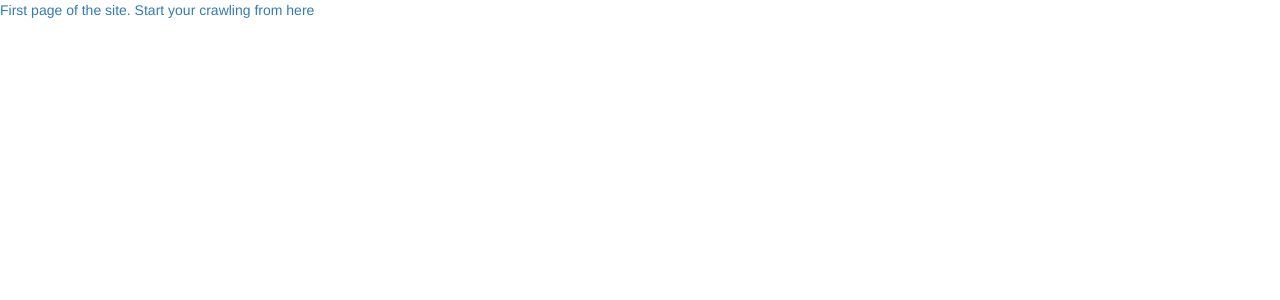
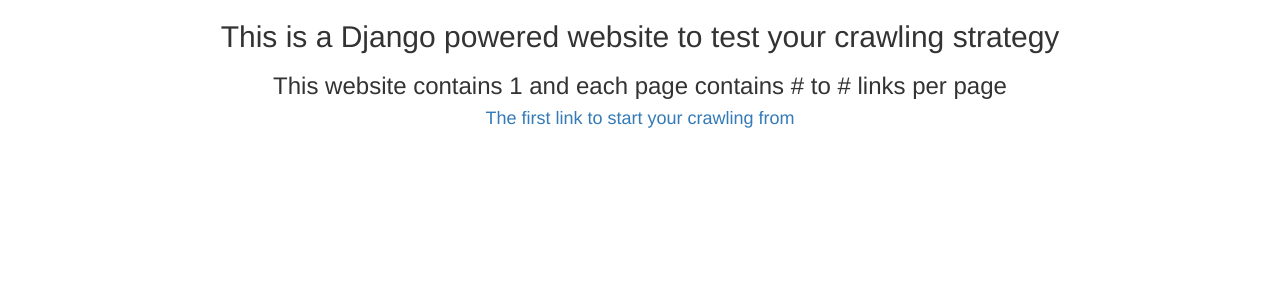
Before and after one commit to sajid1189/crawl_test_website, a Django app: template django_app/templates/home.html in a window 1280 px wide. Shown: the top 300 px of the page. Run offline with Django 3.2, Linux system fonts and the light colour scheme; the template is opened without the code that fills it: most values are stand-ins (such as "Sample title", 1, 10 or a date in 2020); some libraries are stand-ins or nearby versions; some web fonts are replaced.

Commit message:
improved the home page.

```diff
--- a/django_app/templates/home.html
+++ b/django_app/templates/home.html
@@ -1,5 +1,14 @@
 {% extends '_base.html' %}
 
 {% block content%}
-<a href="{{ page }}">First page of the site. Start your crawling from here</a>
+    <div class="container">
+        <div class="row1" style="text-align: center">
+            <h2>This is a Django powered website to test your crawling strategy</h2>
+            <h3>This website contains {{ total_pages }} and each page contains {{ min_links }} to {{ max_links }} links per page</h3>
+            <h4>
+                <a href="{{ page }}">The first link to start your crawling from</a>
+            </h4>
+        </div>
+    </div>
+
 {% endblock %}
```
Also changed, not shown: django_app/django_app/views.py (+9 -2 lines).
